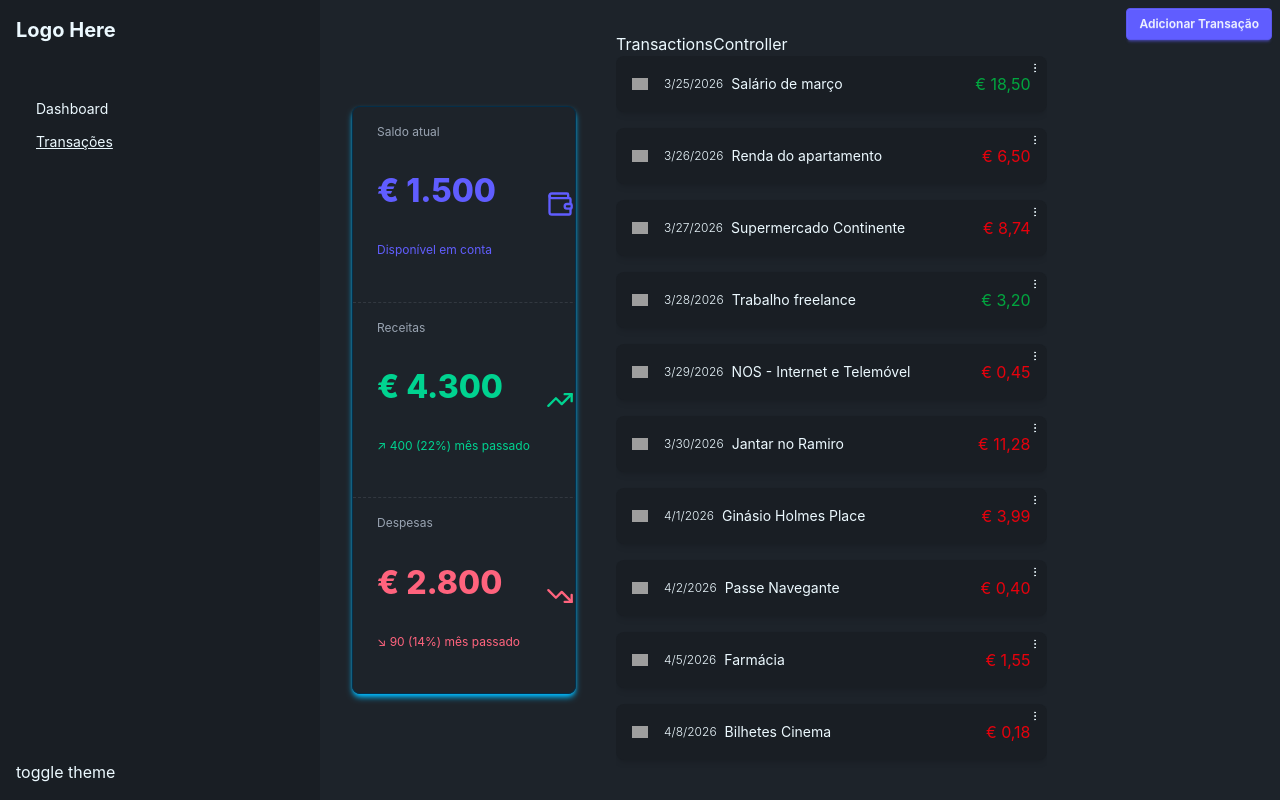
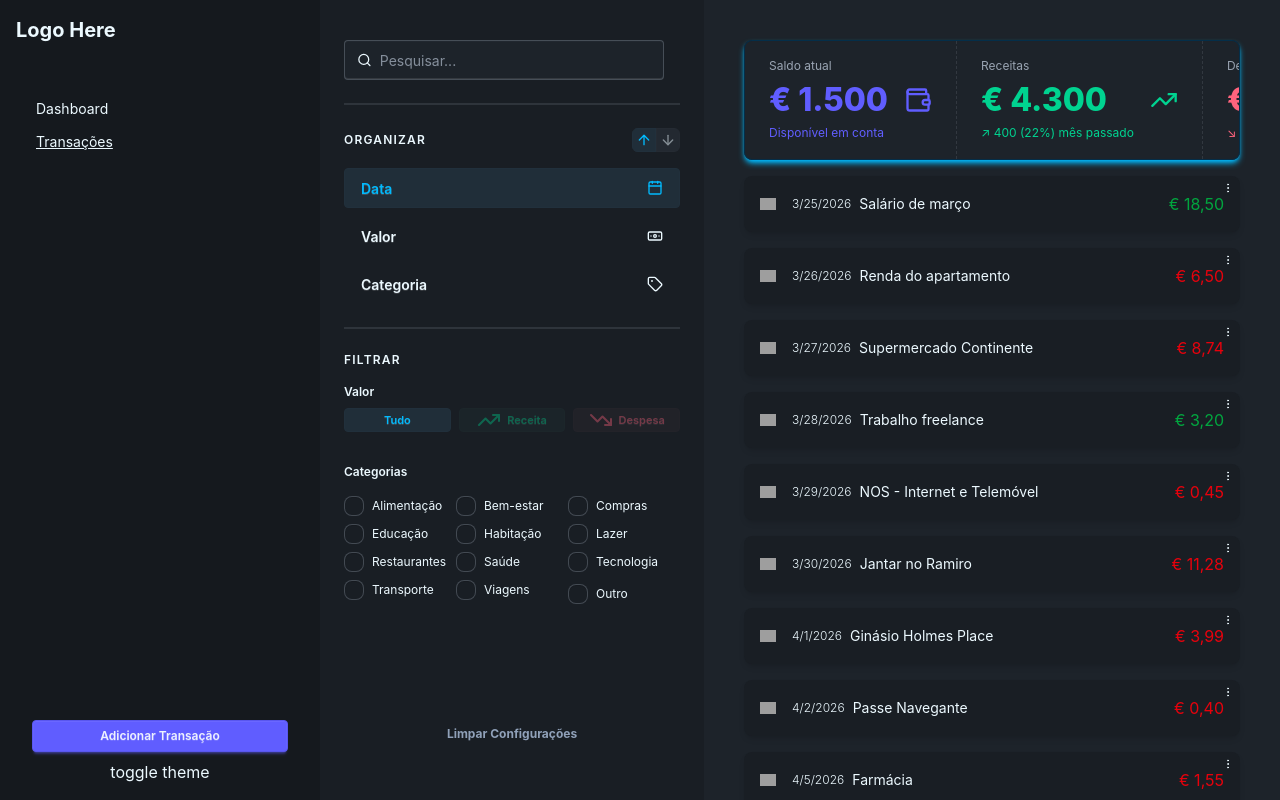
Before and after one commit to devgabrielpanta/upskill-m06-react, a React (Vite) app: page /transactions in a window 1280 px wide. Built offline with nearby package versions, Linux system fonts and the light colour scheme.

Commit message:
static transaction controller - closes #3 #4 #5

```diff
--- /dev/null
+++ b/src/components/BtnTransactionType.jsx
@@ -0,0 +1,18 @@
+import { TrendingUp, TrendingDown } from "lucide-react";
+
+export default function BtnTransactionType({ variant, active, onClickFn }) {
+  const isIncome = variant === "income";
+  const Icon = isIncome ? TrendingUp : TrendingDown;
+  const colorClass = isIncome ? "btn-success" : "btn-error";
+  const text = isIncome ? "Receita" : "Despesa";
+
+  return (
+    <button
+      className={`btn btn-soft btn-xs ${colorClass} ${active ? "opacity-100 shadow-md" : "opacity-40"}`}
+      onClick={onClickFn}
+    >
+      <Icon />
+      {text}
+    </button>
+  );
+}
--- a/src/components/Header.jsx
+++ b/src/components/Header.jsx
@@ -1,5 +1,6 @@
 import { NavLink } from "react-router";
 import { Menu } from "lucide-react";
+import { useTransactions } from "../context/TransactionsProvider";
 
 const routeMap = [
   {
@@ -30,6 +31,7 @@ const NavItems = () => {
 };
 
 export default function Header({ children }) {
+  const { setTransactionAction } = useTransactions();
 
   return (
     <div className="drawer lg:drawer-open bg-base-100">
@@ -43,7 +45,6 @@ export default function Header({ children }) {
           <h1 className="text-xl font-bold">Logo Here</h1>
         </header>
         {children}
-
       </div>
 
       <div className="drawer-side">
@@ -53,12 +54,20 @@ export default function Header({ children }) {
           className="drawer-overlay"
         ></label>
 
-        <div className="min-h-full w-80 p-4 bg-base-200 flex flex-col justify-between gap-10">
+        <div className="min-h-full w-80 p-4 bg-base-300 flex flex-col justify-between gap-10">
           <h1 className="text-xl font-bold">Logo Here</h1>
           <ul className="menu h-full flex-1 items-start justify-start">
             <NavItems />
           </ul>
-          <div>toggle theme</div>
+          <div className="flex flex-col w-full items-center gap-2">
+            <button
+              className="btn btn-sm btn-primary btn-wide"
+              onClick={() => setTransactionAction("creating")}
+            >
+              Adicionar Transação
+            </button>
+            <span>toggle theme</span>
+          </div>
         </div>
       </div>
     </div>
--- a/src/components/TransactionsController.jsx
+++ b/src/components/TransactionsController.jsx
@@ -1,5 +1,234 @@
-import React from "react";
+import { useEffect, useReducer, useState } from "react";
+import {
+  Search,
+  ArrowUp,
+  ArrowDown,
+  Calendar,
+  Banknote,
+  Tag,
+  SlidersHorizontal,
+} from "lucide-react";
+import BtnTransactionType from "./BtnTransactionType";
+import { useTransactions } from "../context/TransactionsProvider";
+
+const sortOrderOptions = [
+  { order: "asc", icon: ArrowUp },
+  { order: "desc", icon: ArrowDown },
+];
+
+const sortByOptions = [
+  { sortBy: "date", label: "Data", icon: Calendar },
+  { sortBy: "value", label: "Valor", icon: Banknote },
+  { sortBy: "category", label: "Categoria", icon: Tag },
+];
+
+const initialState = {
+  search: "",
+  sortBy: "date",
+  sortOrder: "asc",
+  filterType: "all", // all | income | expense
+  selectedCategories: [],
+};
+
+const reducer = (state, action) => {
+  switch (action.type) {
+    case "setSearch":
+      return { ...state, search: action.payload };
+    case "setSortBy":
+      return { ...state, sortBy: action.payload };
+    case "setSortOrder":
+      return { ...state, sortOrder: action.payload };
+    case "setFilterType":
+      return { ...state, filterType: action.payload };
+    case "toggleCategory": {
+      const category = action.payload;
+      const isSelected = state.selectedCategories.includes(category);
+      return {
+        ...state,
+        selectedCategories: isSelected
+          ? state.selectedCategories.filter((c) => c !== category)
+          : [...state.selectedCategories, category],
+      };
+    }
+    case "reset":
+      return initialState;
+  }
+};
 
 export default function TransactionsController() {
-  return <div className="">TransactionsController</div>;
+  const [state, dispatch] = useReducer(reducer, initialState);
+  const [openController, setOpenController] = useState(false);
+  const { categoryList } = useTransactions();
+
+  // Handle side bar visibility based on window width (visible by default on desktop, hidden on mobile)
+  useEffect(() => {
+    function handleResize() {
+      if (window.innerWidth >= 768) {
+        setOpenController(true);
+      } else {
+        setOpenController(false);
+      }
+    }
+
+    window.addEventListener("resize", handleResize);
+    handleResize();
+    return () => window.removeEventListener("resize", handleResize);
+  }, []);
+
+  useEffect(() => {
+    // pendente: implementar lógica para afetar a exibição transações
+  }, [state]);
+
+  const renderSearchBar = () => (
+    <label className="input">
+      <Search size={16} />
+      <input
+        type="search"
+        className="grow"
+        placeholder="Pesquisar..."
+        value={state.search}
+        onChange={(e) =>
+          dispatch({ type: "setSearch", payload: e.target.value })
+        }
+      />
+    </label>
+  );
+
+  if (!openController) {
+    return (
+      <div className="flex flex-row justify-between items-center w-full px-4 mt-4 gap-4">
+        {renderSearchBar()}
+        <button
+          className="btn btn-primary btn-square btn-sm"
+          onClick={() => setOpenController(true)}
+        >
+          <SlidersHorizontal size={16} />
+        </button>
+      </div>
+    );
+  }
+
+  return (
+    <div className="w-96 h-full flex flex-col items-center py-10 px-6 bg-base-200">
+      <button
+        className="btn btn-primary btn-wide mb-6 md:hidden"
+        onClick={() => setOpenController(false)}
+      >
+        Fechar
+      </button>
+
+      {/* SEARCH */}
+      <div className="hidden md:flex w-full">
+        {renderSearchBar()}
+      </div>
+
+
+      <div className="divider my-4"></div>
+
+      {/* SORT SECTION */}
+      <div className="flex flex-col gap-2 w-full">
+        <div className="flex justify-between items-center mb-2">
+          <span className="text-xs uppercase font-semibold tracking-widest">
+            ORGANIZAR
+          </span>
+          <div className="flex bg-base-100 rounded-md overflow-hidden">
+            {sortOrderOptions.map((item) => (
+              <button
+                className={`btn btn-square btn-xs btn-soft rounded-none
+                  ${String(state.sortOrder) === String(item.order) ? "btn-info opacity-100" : "btn-default opacity-50"}`}
+                onClick={() =>
+                  dispatch({ type: "setSortOrder", payload: item.order })
+                }
+              >
+                <item.icon size={16} />
+              </button>
+            ))}
+          </div>
+        </div>
+
+        {sortByOptions.map((option) => (
+          <button
+            key={option.sortBy}
+            className={`btn w-full justify-between items-center
+              ${state.sortBy === option.sortBy ? "btn-soft btn-info" : "btn-ghost"}`}
+            onClick={() =>
+              dispatch({ type: "setSortBy", payload: option.sortBy })
+            }
+          >
+            {option.label}
+            <option.icon size={16} />
+          </button>
+        ))}
+      </div>
+
+      <div className="divider my-4"></div>
+
+      {/* FILTERS SECTION */}
+      <div className="flex flex-col gap-4 w-full">
+        <span className="text-xs uppercase font-semibold tracking-widest">
+          FILTRAR
+        </span>
+
+        {/* AMOUNT */}
+        <div className="flex flex-col gap-2">
+          <span className="text-xs font-semibold">Valor</span>
+          <div className="grid grid-cols-3 gap-2">
+            <button
+              className={`btn btn-soft btn-xs ${state.filterType === "all" ? "btn-info" : "opacity-30"}`}
+              onClick={() =>
+                dispatch({ type: "setFilterType", payload: "all" })
+              }
+            >
+              Tudo
+            </button>
+            <BtnTransactionType
+              variant={"income"}
+              active={state.filterType === "income"}
+              onClickFn={() =>
+                dispatch({ type: "setFilterType", payload: "income" })
+              }
+            />
+            <BtnTransactionType
+              variant={"expense"}
+              active={state.filterType === "expense"}
+              onClickFn={() =>
+                dispatch({ type: "setFilterType", payload: "expense" })
+              }
+            />
+          </div>
+        </div>
+
+        {/* CATEGORIES */}
+        <div className="flex flex-col gap-3 mt-4">
+          <span className="text-xs font-semibold mb-1">Categorias</span>
+
+          <div className="grid grid-cols-3 space-y-2">
+            {categoryList.map((category) => (
+              <div key={category.slug} className="flex items-center gap-2">
+                <input
+                  type="checkbox"
+                  className="checkbox checkbox-sm"
+                  checked={state.selectedCategories.includes(category.slug)}
+                  onChange={() =>
+                    dispatch({ type: "toggleCategory", payload: category.slug })
+                  }
+                />
+                <span className="text-xs">{category.label}</span>
+              </div>
+            ))}
+          </div>
+        </div>
+      </div>
+
+      {/* RESET BUTTON */}
+      <div className="mt-2 md:mt-auto pt-8 pb-4 text-center">
+        <button
+          className="text-xs font-bold text-slate-400 hover:text-white transition-colors"
+          onClick={() => dispatch({ type: "reset" })}
+        >
+          Limpar Configurações
+        </button>
+      </div>
+    </div>
+  );
 }
--- a/src/components/TransactionsForm.jsx
+++ b/src/components/TransactionsForm.jsx
@@ -1,7 +1,8 @@
 import { useReducer, useState } from "react";
 import { useTransactions } from "../context/TransactionsProvider";
-import { TrendingUp, TrendingDown, ChevronDown } from "lucide-react";
+import { ChevronDown } from "lucide-react";
 import { formattedAmountCurrency } from "../utils/dataTypeUtils";
+import BtnTransactionType from "./BtnTransactionType";
 
 const initialTransaction = {
   id: null,
@@ -39,25 +40,6 @@ export default function TransactionsForm() {
     setDropdownOpen(false);
   };
 
-  // Return income or expense button based on the variant
-  const renderButton = (variant) => {
-    const type = state.type;
-    const isIncome = variant === "income";
-    const Icon = isIncome ? TrendingUp : TrendingDown;
-    const colorClass = isIncome ? "btn-success" : "btn-error";
-    const text = isIncome ? "Receita" : "Despesa";
-
-    return (
-      <button
-        className={`btn btn-soft btn-xs ${colorClass} ${type === variant ? "opacity-100 shadow-md" : "opacity-40"}`}
-        onClick={() => handleInputChange("type", variant)}
-      >
-        <Icon />
-        {text}
-      </button>
-    );
-  };
-
   const getCategoryLabel = () => {
     let label = "";
     if (state.category === null) {
@@ -76,15 +58,7 @@ export default function TransactionsForm() {
     dispatch({ type: "setInitialData", payload: initialTransaction });
   };
 
-  if (!transactionAction)
-    return (
-      <button
-        className="fixed top-2 right-2 z-10 btn btn-sm btn-primary"
-        onClick={() => setTransactionAction("creating")}
-      >
-        Adicionar Transação
-      </button>
-    );
+  if (!transactionAction) return null;
 
   return (
     <div className="fixed top-0 right-0 w-screen min-w-screen h-screen min-h-screen z-40 flex items-center justify-center">
@@ -127,8 +101,8 @@ export default function TransactionsForm() {
             <div className="flex flex-col gap-2 text-xs font-medium">
               Tipo
               <div className="input bg-base-200">
-                {renderButton("income")}
-                {renderButton("expense")}
+                <BtnTransactionType variant="income" active={state.type === "income"} onClickFn={() => handleInputChange("type", "income")} />
+                <BtnTransactionType variant="expense" active={state.type === "expense"} onClickFn={() => handleInputChange("type", "expense")} />
               </div>
             </div>
           </div>
--- a/src/pages/Transactions.jsx
+++ b/src/pages/Transactions.jsx
@@ -7,16 +7,15 @@ export default function Transactions() {
   const { filteredTransactions } = useTransactions();
 
   return (
-    <div className="flex flex-col md:flex-row w-full h-full max-h-screen p-8 gap-10 overflow-y-auto md:overflow-clip">
-      <div className="w-full md:w-1/4 h-full md:h-[80%] md:my-auto">
-        <div className="stats stats-vertical shadow-md shadow-info w-full h-full md:my-auto border border-info-content">
+    <div className="flex flex-col md:flex-row w-full h-full">
+      <TransactionsController />
+
+      <div className="flex-1 p-10 max-h-screen overflow-y-auto">
+        <div className="stats stats-vertical md:stats-horizontal shadow-md shadow-info w-full h-fit md:h-30 md:my-auto border border-info-content">
           <Scorecards />
         </div>
-      </div>
 
-      <div className="flex flex-col">
-        <TransactionsController />
-        <div className="flex flex-col gap-4 w-full pb-10 md:overflow-y-auto h-full">
+        <div className="flex grow flex-col gap-4 w-full min-h-fit mt-4 pb-20 md:pb-10">
           {filteredTransactions &&
             filteredTransactions.length > 0 &&
             filteredTransactions.map((transaction) => (
@@ -29,4 +28,28 @@ export default function Transactions() {
       </div>
     </div>
   );
+
+  // return (
+  //   <div className="flex flex-col md:flex-row w-full h-full max-h-screen p-8 gap-10 overflow-y-auto md:overflow-clip">
+  //     <div className="w-full md:w-1/4 h-full md:h-[80%] md:my-auto">
+  //       <div className="stats stats-vertical shadow-md shadow-info w-full h-full md:my-auto border border-info-content">
+  //         <Scorecards />
+  //       </div>
+  //     </div>
+
+  //     <div className="flex flex-col md:flex-row-reverse w-full">
+  //       <TransactionsController />
+  //       <div className="flex flex-col gap-4 w-full pb-10 md:overflow-y-auto h-full">
+  //         {filteredTransactions &&
+  //           filteredTransactions.length > 0 &&
+  //           filteredTransactions.map((transaction) => (
+  //             <TransactionCard
+  //               key={`transaction-card-${transaction.id}`}
+  //               transaction={transaction}
+  //             />
+  //           ))}
+  //       </div>
+  //     </div>
+  //   </div>
+  // );
 }
```
